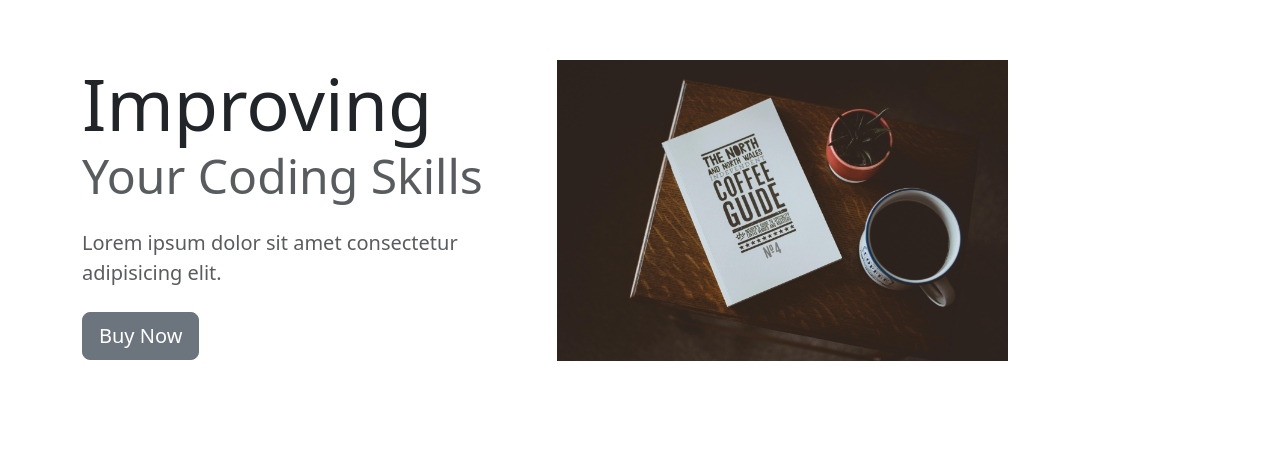
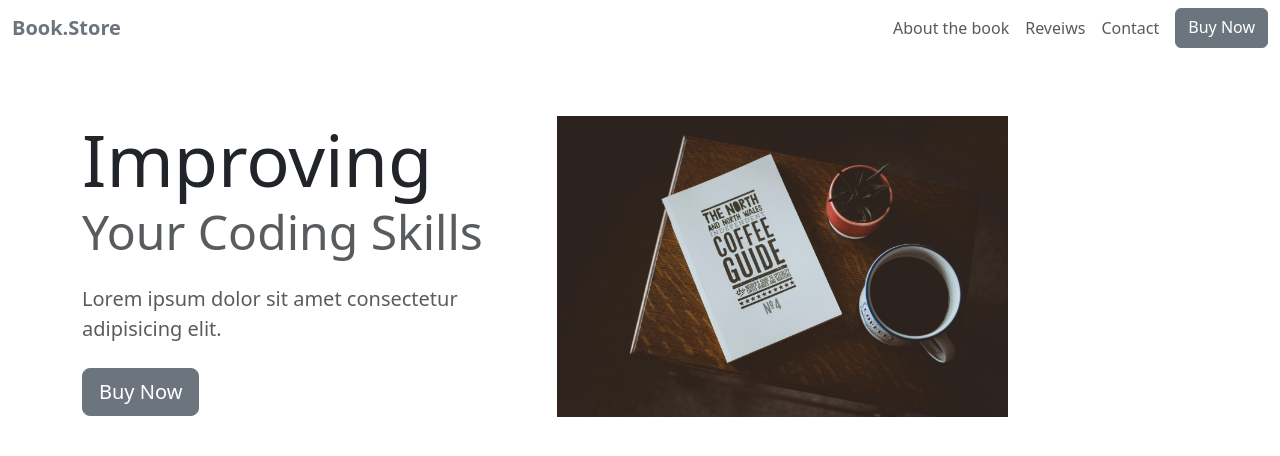
Before and after one commit to aqeel-nazarian/book-store, a plain HTML site: page index.html in a window 1280 px wide. Drawn offline with nearby package versions, Linux system fonts and the light colour scheme.

Commit message:
Navbar section is added

```diff
--- a/index.html
+++ b/index.html
@@ -9,7 +9,33 @@
 </head>
 <body>
     <!-- Navbar -->
+    <nav class="navbar navbar-expand-md navbar-light">
+        <div class="container-xxl">
 
+            <!-- logo -->
+          <a class="navbar-brand" href="#intro">
+            <span class="text-secondary fw-bold">
+                Book.Store
+            </span>
+          </a>
+
+          <!-- button -->
+          <button class="navbar-toggler" type="button" data-bs-toggle="collapse" data-bs-target="#navbar-main" aria-controls="navbar-main" aria-expanded="false" aria-label="Toggle navigation">
+            <span class="navbar-toggler-icon"></span>
+          </button>
+
+          <!-- nav items -->
+          <div class="collapse navbar-collapse justify-content-end align-center" id="navbar-main">
+            <div class="navbar-nav">
+              <a class="nav-link" href="#topics">About the book</a>
+              <a class="nav-link" href="#reveiws">Reveiws</a>
+              <a class="nav-link" href="#contact">Contact</a>
+              <a class="nav-link d-md-none" href="#pricing">Pricing</a>
+              <a href="#pricing" class="ms-2 btn btn-secondary d-none d-md-inline">Buy Now</a>
+            </div>
+          </div>
+        </div>
+      </nav>
 
     <!-- Main image and intro text -->
      <section id="intro">
```
